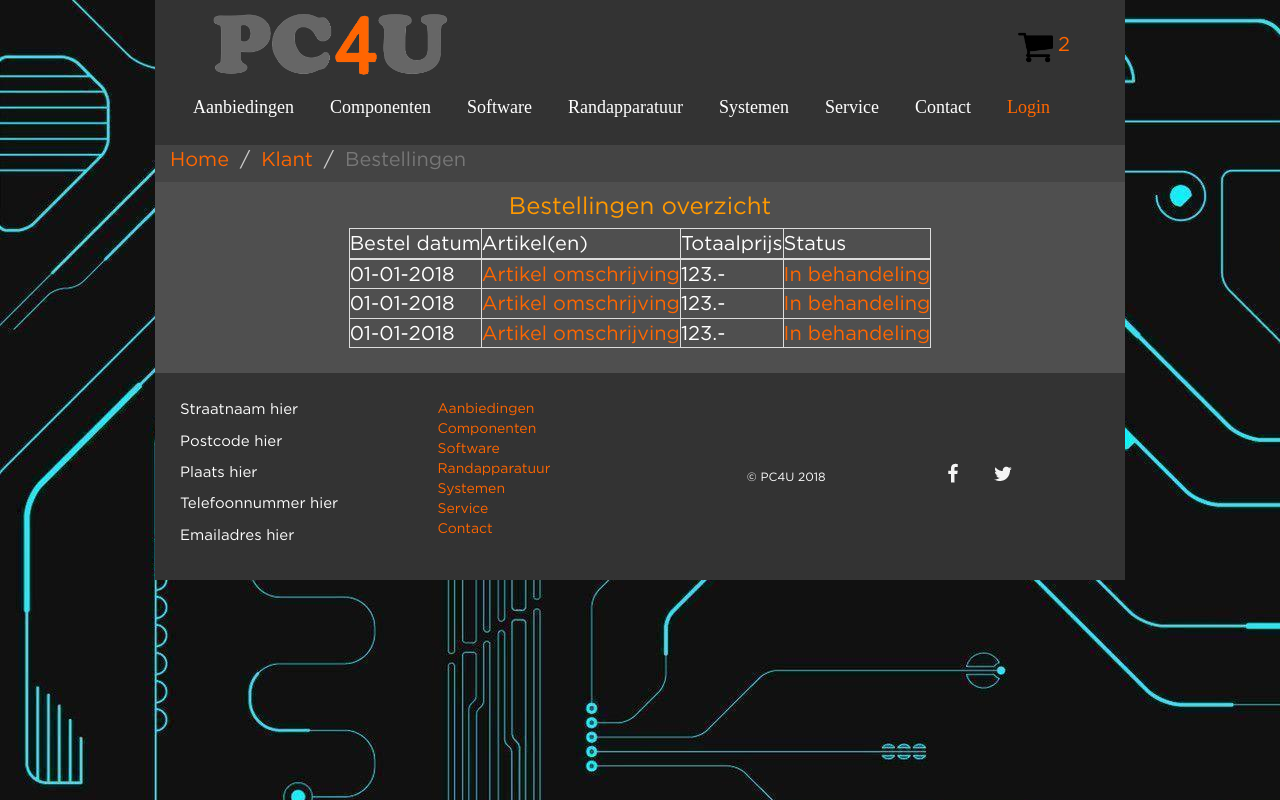
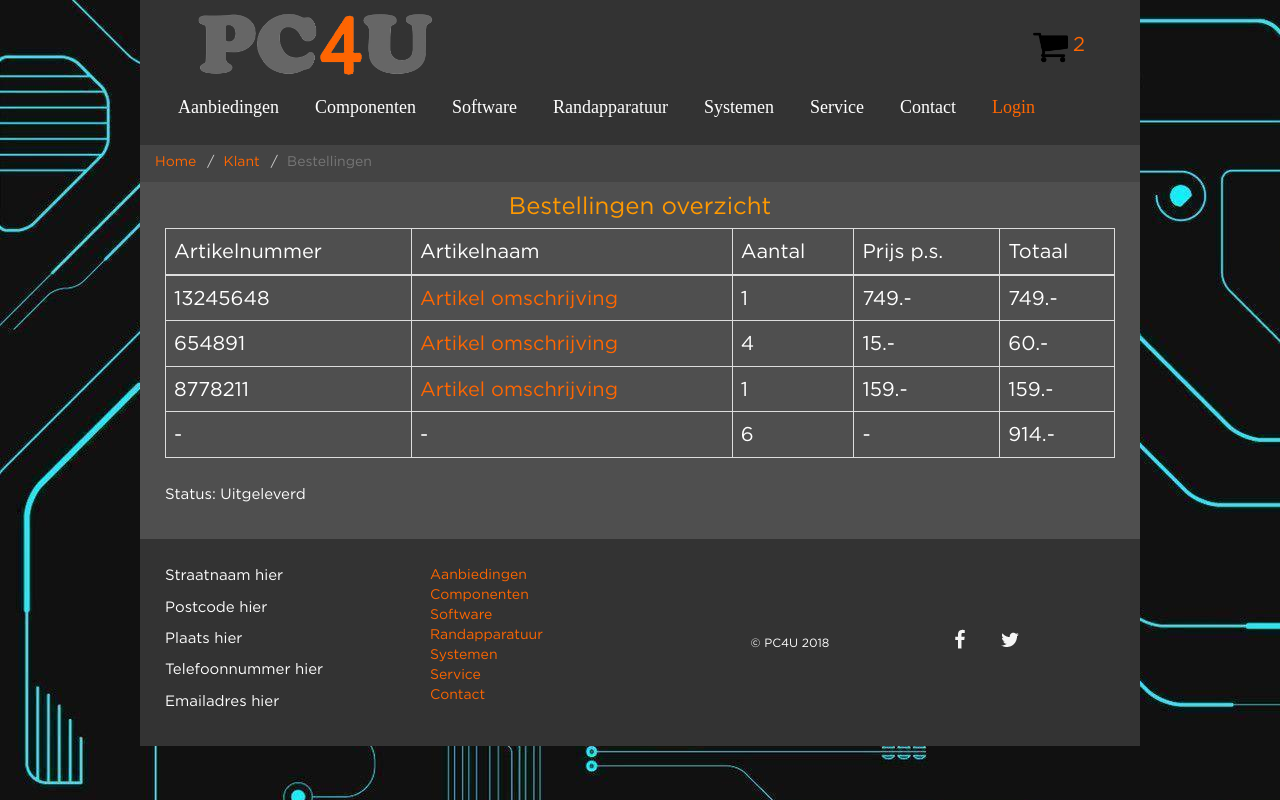
Before and after one commit to Pim-dijk/PC4U, a PHP site: page /OrderHistory.php in a window 1280 px wide. Run offline with PHP 8.4, Linux system fonts and the light colour scheme; some web fonts are replaced.

Commit message:
Added Admin page, tweaked CSS (tables, forms)

```diff
--- a/HTML/Login.php
+++ b/HTML/Login.php
@@ -2,13 +2,13 @@
 <?php include 'Header.php'; ?>
 
 <!--Page content goes here!!!-->
-<div id="Login" class="row">
+<div id="Login" class="row content">
 
 	<div class="col-xs-12">
 		<h3>Login</h3>
 
 		<!--Login Form-->
-		<form class="center-block myForm needs-validation">
+		<form class="center-block loginForm needs-validation">
 			<div class="form-group">
 				<label for="Email">Email address</label>
 				<input type="email" class="form-control" id="Email" placeholder="Email" required>
--- a/HTML/OrderHistory.php
+++ b/HTML/OrderHistory.php
@@ -1,43 +1,56 @@
 <?php include 'Header.php' ?>
 
 <!--Content goes here-->
-<div id="OrderHistory">
+<div id="OrderHistory" class="content">
 
 	<h3>Bestellingen overzicht</h3>
 
-	<div id="card" class="center-block">
-	<table class="table-bordered table-responsive">
+	<div id="card" class="table-responsive">
+	<table class="table table-bordered ">
 		<thead>
 			<tr>
-				<th>Bestel datum</th>
-				<th>Artikel(en)</th>
-				<th>Totaalprijs</th>
-				<th>Status</th>
+				<th>Artikelnummer</th>
+				<th>Artikelnaam</th>
+				<th>Aantal</th>
+				<th>Prijs p.s.</th>
+				<th>Totaal</th>
 			</tr>
 		</thead>
 		<tbody>
 			<tr>
-				<td data-label="Bestel datum">01-01-2018</td>
-				<td data-label="Artikel(en)"><a href="#">Artikel omschrijving</a></td>
-				<td data-label="Totaalprijs">123.-</td>
-				<td data-label="Status"><a href="#">In behandeling</a></td>
+				<td data-label="Artikelnummer">13245648</td>
+				<td data-label="Artikelnaam"><a href="#">Artikel omschrijving</a></td>
+				<td data-label="Aantal">1</td>
+				<td data-label="Prijs p.s.">749.-</td>
+				<td data-label="Totaal">749.-</td>
 			</tr>
 			<tr>
-				<td data-label="Bestel datum">01-01-2018</td>
-				<td data-label="Artikel(en)"><a href="#">Artikel omschrijving</a></td>
-				<td data-label="Totaalprijs">123.-</td>
-				<td data-label="Status"><a href="#">In behandeling</a></td>
+				<td data-label="Artikelnummer">654891</td>
+				<td data-label="Artikelnaam"><a href="#">Artikel omschrijving</a></td>
+				<td data-label="Aantal">4</td>
+				<td data-label="Prijs p.s.">15.-</td>
+				<td data-label="Totaal">60.-</td>
 			</tr>
 			<tr>
-				<td data-label="Bestel datum">01-01-2018</td>
-				<td data-label="Artikel(en)"><a href="#">Artikel omschrijving</a></td>
-				<td data-label="Totaalprijs">123.-</td>
-				<td data-label="Status"><a href="#">In behandeling</a></td>
+				<td data-label="Artikelnummer">8778211</td>
+				<td data-label="Artikelnaam"><a href="#">Artikel omschrijving</a></td>
+				<td data-label="Aantal">1</td>
+				<td data-label="Prijs p.s.">159.-</td>
+				<td data-label="Totaal">159.-</td>
+			</tr>
+			<tr>
+				<td>-</td>
+				<td>-</td>
+				<td data-label="Totaal aantal">6</td>
+				<td>-</td>
+				<td data-label="Totaal">914.-</td>
 			</tr>
 		</tbody>
 	</table>
 <!--/Card Table		-->
 	</div>
+
+	<p>Status: Uitgeleverd</p>
 
 <!--/Order History-->
 </div>
--- a/HTML/Register.php
+++ b/HTML/Register.php
@@ -2,9 +2,9 @@
 <?php include 'Header.php'; ?>
 
 <!--Page content goes here!!!-->
-<div id="Register" class="row">
+<div id="Register" class="content">
 
-	<div class="col-xs-12">
+	<div class="row">
 		<h3>Registreer</h3>
 
 		<!--Login Form-->
--- a/HTML/css/_notes/dwsync.xml
+++ b/HTML/css/_notes/dwsync.xml
@@ -4,8 +4,8 @@
 <file name="bootstrap.min.css" server="C:/xampp/htdocs/PC4U" local="131423707810000000" remote="131423743810000000" Dst="1" />
 <file name="opmaak.css" server="C:/xampp/htdocs/PC4U/" local="131641134211749109" remote="131641134210000000" Dst="1" />
 <file name="bootstrap.min.css" server="C:/xampp/htdocs/PC4U/" local="131423707810000000" remote="131423743810000000" Dst="1" />
-<file name="opmaak.css" server="C:/xampp/htdocs/PC4U/HTML/" local="131644733417900214" remote="131644733410000000" Dst="1" />
-<file name="bootstrap.min.css" server="C:/xampp/htdocs/PC4U/HTML/" local="131423707810000000" remote="131423743810000000" Dst="1" />
-<file name="Header.css" server="C:/xampp/htdocs/PC4U/HTML/" local="131644652626444014" remote="131644652620000000" Dst="1" />
+<file name="opmaak.css" server="C:/xampp/htdocs/PC4U/HTML/" local="131648020850288907" remote="131648020850000000" Dst="1" />
+<file name="bootstrap.min.css" server="C:/xampp/htdocs/PC4U/HTML/" local="131644736098643832" remote="131644736090000000" Dst="1" />
+<file name="Header.css" server="C:/xampp/htdocs/PC4U/HTML/" local="131647168436379180" remote="131647168430000000" Dst="1" />
 <file name="Footer.css" server="C:/xampp/htdocs/PC4U/HTML/" local="131644732624058166" remote="131644732620000000" Dst="1" />
 </dwsync>
--- a/HTML/css/opmaak.css
+++ b/HTML/css/opmaak.css
@@ -52,6 +52,8 @@ body
 .container
 {
 	max-width: 1000px;
+	background-color: #4F4F4F;
+	padding:0;
 }
 
 h1
@@ -86,7 +88,7 @@ p
 
 hr
 {
-	margin: 0 15px;
+	width: 100%;
 	border-color: #ff9900;
 }
 
@@ -107,9 +109,21 @@ a:hover
 
 .myForm
 {
-	width:50%;
+	max-width:75% !important;
+	width: 75% !important;
 	margin:0 auto;
 	padding-bottom: 25px;
+	display:block;
+}
+
+.loginForm
+{
+	width:50% !important;
+}
+
+.textAreaInput
+{
+	max-width:735px;
 }
 
 .form-group.required .control-label:after {
@@ -122,24 +136,9 @@ a:hover
 /*	color:#ff6600 !important;*/
 }
 
-#Login
+.content
 {
-	background-color: #4F4F4F;
-}
-
-#Contact
-{
-	background-color: #4F4F4F;
-}
-
-#Register
-{
-	background-color: #4F4F4F;
-}
-
-#Customer
-{
-	background-color: #4F4F4F;
+	padding:0 25px 25px 25px;
 }
 
 #Customer form
@@ -150,25 +149,30 @@ a:hover
 #Customer table
 {
 	margin:15px auto;
-	max-width:90%;
-}
-
-#Services
-{
-	padding:0 25px 25px 25px;
-}
-
-#OrderHistory
-{
-	background-color: #4F4F4F;
-	padding:0 0 25px 0;
-	margin:0;
 }
 
 #OrderHistory table
 {
 	margin:0 auto;
-	max-width:90%;
+	margin-bottom: 25px;
+}
+
+.Services
+{
+	text-align: left;
+	float:left;
+	padding:25px;
+}
+
+.form-group
+{
+	padding-right:15px;
+	padding-bottom:5px;
+}
+
+.breadcrumb li
+{
+	font-size: 14px;
 }
 
 @media screen and (max-width:768px)
@@ -176,6 +180,11 @@ a:hover
 	table
 	{
 		font-size: 0.7em;
+
+	}
+
+	.table-responsive {
+		border: 0;
 	}
 
 	#card table{
@@ -189,20 +198,20 @@ a:hover
 	#card table tr{
 		margin-bottom:20px;
 		display:block;
-		border-bottom: 2px solid #ddd;
-		box-shadow:2px 2px 1px #dadada;
+		border-bottom: 1px solid #ddd;
 	}
 
 	#card table td{
 		display:block;
 		text-align: right;
 		font-size: 13px;
-		padding: 0 5px 0 5px;
+		padding: 5px;
 		border-left:1px solid #ddd;
 	}
 
 	#card table td:last-child{
-		border-bottom: 0;
+		border-bottom: 0px;
+		border-right: 1px solid #ddd;
 	}
 
 	#card table td::before{
@@ -211,8 +220,4 @@ a:hover
 		text-transform: uppercase;
 		font-weight: bold;
 	}
-
-	#card tbody{
-/*		line-height: 0!important;*/
-	}
 }
--- /dev/null
+++ b/HTML/images/_notes/dwsync.xml
@@ -0,0 +1,4 @@
+<?xml version="1.0" encoding="utf-8" ?>
+<dwsync>
+<file name="Background.jpg" server="C:/xampp/htdocs/PC4U/HTML/" local="131647105401215854" remote="131647105400000000" Dst="1" />
+</dwsync>
```
Also changed, not shown: HTML/Admin.php (added, +86 -0 lines), HTML/Customer.php (+6 -6 lines), HTML/_notes/dwsync.xml (+6 -5 lines).
